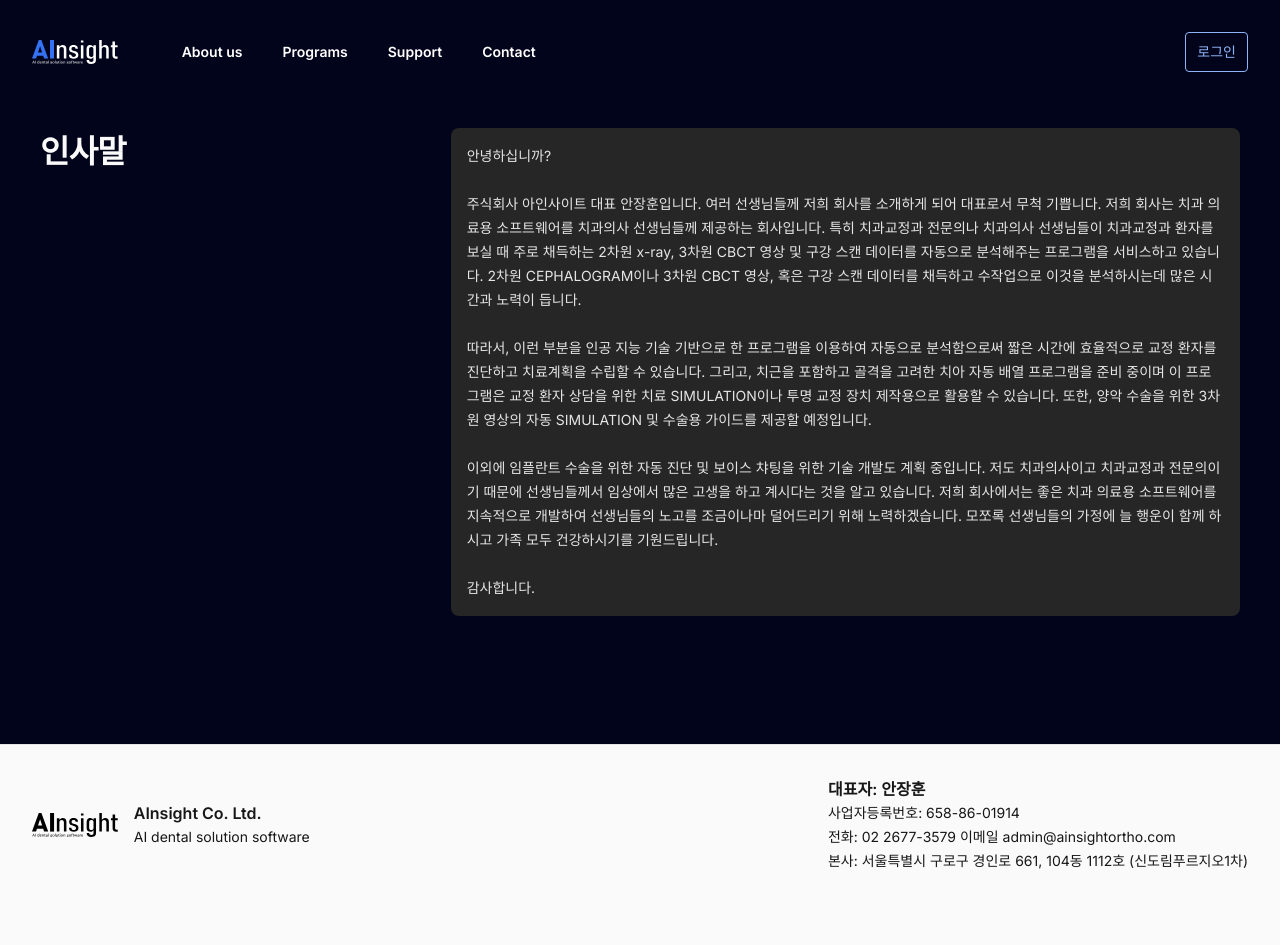
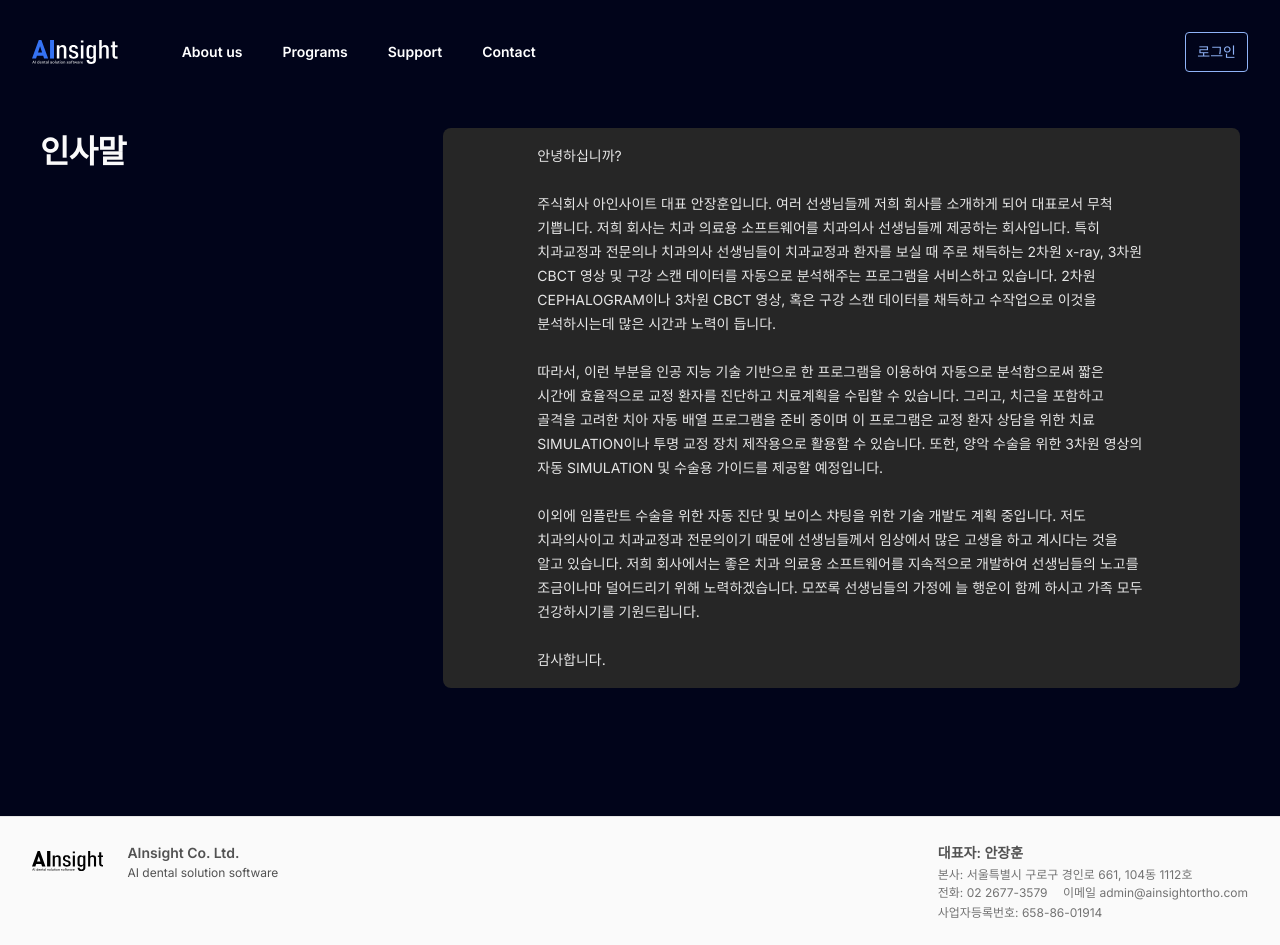
Before and after one commit to AInsightrnd/web, a Next.js app: page /about in a window 1280 px wide. Before the commit the page ends 905 px from the top, so only its background shows below. Built offline with nearby package versions, Linux system fonts and the light colour scheme.

Commit message:
footer text/layout, about page box size edited

```diff
--- a/src/app/(main)/about/page.tsx
+++ b/src/app/(main)/about/page.tsx
@@ -9,7 +9,7 @@ export default function about() {
   return (
     <section
     id="about"
-    className="mx-4 grid max-w-mx grid-cols-1 items-start gap-x-8 gap-y-16 px-4 py-24 sm:px-6 sm:py-32  lg:grid-cols-3 lg:max-w-full"
+    className="mx-4 grid max-w-mx grid-cols-1 items-start gap-x-2 gap-y-16 px-4 py-24 sm:px-6 sm:py-32  lg:grid-cols-3 lg:max-w-full"
   >
 
   <div className="grid lg:grid-cols-1 gap-y-2 sm:grid-cols-1 sm:gap-y-46 lg:gap-x-4">
@@ -21,8 +21,8 @@ export default function about() {
 
         <div className="sm:col-span-full lg:col-span-2 gap-4 sm:gap-6 lg:gap-8 flex justify-center rounded-lg bg-gray-800 max-w-5xl ">
         <div className="mt-1 text-sm leading-6 sm:col-span-2 sm:mt-0">
-        <div className="overscroll-y-contain overflow-auto aspect-w-2 p-4 ">
-          <p className="text-gray-200">
+        <div className="overscroll-y-contain overflow-auto aspect-w-2 p-4 md:w-60 lg:w-big">
+          <p className="text-gray-200 break-keep">
             안녕하십니까?<br /><br />
             주식회사 아인사이트 대표 안장훈입니다.
             여러 선생님들께 저희 회사를 소개하게 되어 대표로서 무척 기쁩니다.
--- a/src/components/Footer.tsx
+++ b/src/components/Footer.tsx
@@ -18,22 +18,22 @@ export function Footer() {
   return (
     <footer className=" border-t border-gray-200  bg-grey-100 inset-x-0 bottom-0">
       <Container>
-        <div className="md:flex items-start justify-between gap-y-10 pb-6 pt-12 lg:flex-row lg:items-center lg:py-8">
+        <div className="md:flex items-start justify-between gap-y-10 pb-6 pt-12 lg:flex-row lg:items-start lg:py-6">
           <div className="mb-6 md:mb-0">
-            <div className="flex items-center text-gray-900">
-              <LogoFooter className="h-6 w-auto" />
-              <div className="ml-4">
-                <p className="text-base font-semibold">AInsight Co. Ltd.</p>
-                <p className="mt-0 text-sm">AI dental solution software</p>
+            <div className="flex items-center text-gray-600">
+              <LogoFooter className="h-5 w-auto" />
+              <div className="ml-6">
+                <p className="text-sm font-semibold">AInsight Co. Ltd.</p>
+                <p className="mt-0 text-xs">AI dental solution software</p>
               </div>
             </div>
 
           </div>
-          <div className="text-gray-900">
-            <div className="text-base font-semibold">대표자: 안장훈</div>
-            <div className="mt-0 text-sm">사업자등록번호: 658-86-01914</div>
-            <div className="mt-0 text-sm">전화: 02 2677-3579 이메일 admin@ainsightortho.com</div>
-            <div className="mt-0 text-sm">본사: 서울특별시 구로구 경인로 661, 104동 1112호 (신도림푸르지오1차)</div>
+          <div className="text-gray-600 text-left">
+            <div className="text-sm font-semibold">대표자: 안장훈</div>
+            <div className="mt-0.5 text-xs text-gray-500">본사: 서울특별시 구로구 경인로 661, 104동 1112호</div>
+            <div className="mt-0.5 text-xs text-gray-500">전화: 02 2677-3579 　이메일 admin@ainsightortho.com</div>
+            <div className="mt-1 text-xs text-gray-500">사업자등록번호: 658-86-01914</div>
           </div>
         </div>
       </Container>
--- a/tailwind.config.ts
+++ b/tailwind.config.ts
@@ -83,6 +83,9 @@ const config: Config = {
         'gradient-conic':
           'conic-gradient(from 180deg at 50% 50%, var(--tw-gradient-stops))',
       },
+      width: {
+        'big': '40rem',
+      }
     },
   },
   plugins: [],
```
